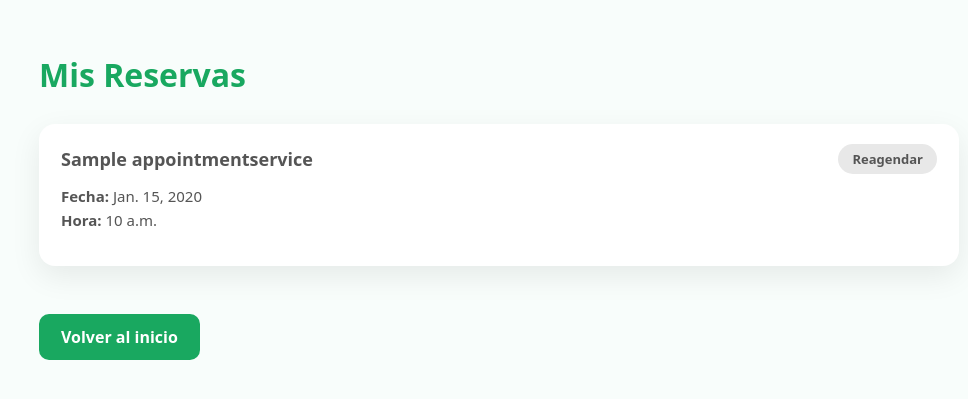
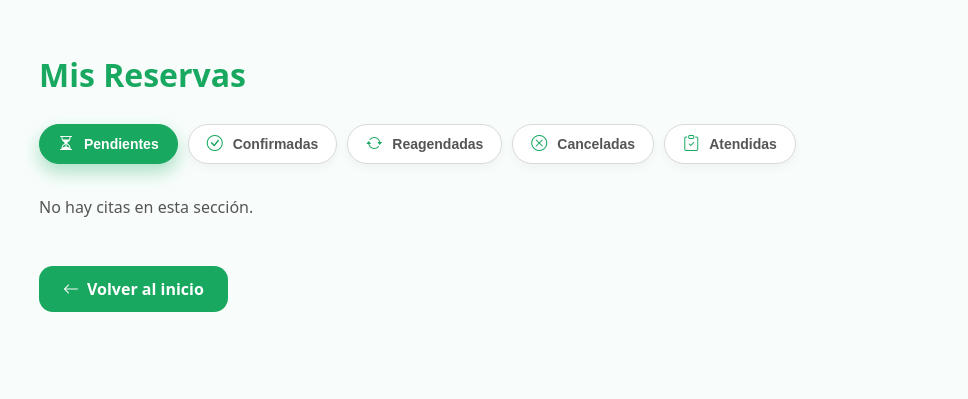
Before and after one commit to jaastorgar/matiz_optica, a Django app: page /appointments/mis-reservas/ in a window 1280 px wide. Shown: the top 399 px of the page, without its empty margins (141-1109 px from the left). Run offline with Django 5.2, Linux system fonts and the light colour scheme; a user stored in the database is signed in; tables that the repository leaves empty hold one stand-in row (values such as "Sample post").

Commit message:
mejoras en mis reservas.

```diff
--- a/matizvision_project/appointments/static/appointments/css/mis_reservas.css
+++ b/matizvision_project/appointments/static/appointments/css/mis_reservas.css
@@ -16,90 +16,146 @@
   box-sizing: border-box;
 }
 
-body {
-  font-family: system-ui, sans-serif;
+body{
+  font-family: system-ui, -apple-system, BlinkMacSystemFont, sans-serif;
   background: var(--fondo);
   margin: 0;
   padding: 32px 16px;
 }
 
-.reservas-container {
+.reservas-container{
   max-width: 920px;
   margin: auto;
 }
 
-h1 {
+h1{
   color: var(--verde);
   margin-bottom: 28px;
   font-size: 32px;
+  font-weight: 800;
+}
+
+/* =====================
+   TABS (BOTONES SECCIONES)
+===================== */
+.reservas-tabs{
+  display: flex;
+  gap: 10px;
+  margin-bottom: 32px;
+  flex-wrap: wrap;
+}
+
+.reservas-tabs button{
+  display: inline-flex;
+  align-items: center;
+  gap: 10px;
+
+  padding: 10px 18px;
+  border-radius: 999px;
+
+  background: #ffffff;
+  color: var(--plomo-oscuro);
+  border: 1px solid var(--plomo-claro);
+
+  font-size: 14px;
+  font-weight: 600;
+  cursor: pointer;
+
+  transition: all .25s ease;
+  box-shadow: 0 4px 10px rgba(0,0,0,.04);
+}
+
+.reservas-tabs button i{
+  font-size: 16px;
+  color: var(--verde);
+}
+
+/* Hover */
+.reservas-tabs button:hover{
+  background: #f0faf5;
+  border-color: var(--verde);
+  color: var(--verde-oscuro);
+}
+
+/* ACTIVO */
+.reservas-tabs button.active{
+  background: var(--verde);
+  color: #fff;
+  border-color: var(--verde);
+  box-shadow: 0 8px 18px rgba(25,168,96,.35);
+}
+
+.reservas-tabs button.active i{
+  color: #fff;
 }
 
 /* =====================
    LISTADO
 ===================== */
-.reservas-list {
-  list-style: none;
-  padding: 0;
-  margin: 0;
+#reservas-list{
+  margin-top: 10px;
 }
 
-.reserva-card {
+/* =====================
+   CARD RESERVA
+===================== */
+.reserva-card{
   background: var(--blanco);
-  border-radius: 16px;
-  padding: 20px 22px;
-  margin-bottom: 20px;
+  border-radius: 18px;
+  padding: 22px 24px;
+  margin-bottom: 22px;
   box-shadow: var(--shadow);
 }
 
 /* =====================
    HEADER CARD
 ===================== */
-.reserva-header {
+.reserva-header{
   display: flex;
   justify-content: space-between;
   align-items: center;
   gap: 12px;
 }
 
-.reserva-header h3 {
+.reserva-header h3{
   margin: 0;
-  color: var(--plomo-oscuro);
+  color: #222;
   font-size: 18px;
   font-weight: 700;
 }
 
 /* =====================
-   ESTADOS
+   ESTADOS (BADGES)
 ===================== */
-.estado {
+.estado{
   padding: 6px 14px;
-  border-radius: 20px;
-  font-size: 13px;
-  font-weight: 600;
+  border-radius: 999px;
+  font-size: 12.5px;
+  font-weight: 700;
   white-space: nowrap;
 }
 
-.estado.pendiente {
+.estado.pendiente{
   background: #fff3cd;
   color: #856404;
 }
 
-.estado.confirmada {
+.estado.confirmada{
   background: #e6f4ee;
   color: var(--verde-oscuro);
 }
 
-.estado.reagendar {
-  background: #e8e8e8;
+.estado.reagendada{
+  background: #ececec;
   color: var(--plomo-oscuro);
 }
 
-.estado.cancelada {
+.estado.cancelada{
   background: #fdecea;
   color: var(--rojo);
 }
 
-.estado.atendida {
+.estado.atendida{
   background: #e0e0e0;
   color: #333;
 }
@@ -107,55 +163,55 @@
 /* =====================
    INFO
 ===================== */
-.reserva-info {
-  margin-top: 12px;
+.reserva-info{
+  margin-top: 14px;
   color: var(--plomo-oscuro);
   font-size: 15px;
 }
 
-.reserva-info p {
+.reserva-info p{
   margin: 4px 0;
 }
 
 /* =====================
    ACTIONS
 ===================== */
-.reserva-actions {
-  margin-top: 16px;
+.reserva-actions{
+  margin-top: 18px;
   display: flex;
-  gap: 10px;
+  gap: 12px;
   flex-wrap: wrap;
 }
 
-.btn {
-  padding: 9px 18px;
-  border-radius: 10px;
-  font-weight: 600;
+.btn{
+  padding: 10px 22px;
+  border-radius: 12px;
+  font-weight: 700;
+  font-size: 14px;
   text-decoration: none;
-  font-size: 14px;
-  display: inline-flex;
-  align-items: center;
-  justify-content: center;
+  border: none;
+  cursor: pointer;
 }
 
-.btn.confirmar {
+/* Botones */
+.btn.confirmar{
   background: var(--verde);
-  color: white;
+  color: #fff;
 }
 
-.btn.confirmar:hover {
+.btn.confirmar:hover{
   background: var(--verde-oscuro);
 }
 
-.btn.outline {
+.btn.outline{
   border: 2px solid var(--verde);
+  background: transparent;
   color: var(--verde);
-  background: transparent;
 }
 
 .confirmada-text,
-.finalizada {
-  font-weight: 600;
+.finalizada{
+  font-weight: 700;
   color: var(--verde-oscuro);
   padding: 6px 0;
 }
@@ -163,84 +219,82 @@
 /* =====================
    BACK
 ===================== */
-.btn-back {
-  display: inline-block;
-  margin-top: 28px;
-  padding: 12px 22px;
+.btn-back{
+  display: inline-flex;
+  align-items: center;
+  gap: 8px;
+  margin-top: 32px;
+  padding: 12px 24px;
   background: var(--verde);
-  color: var(--blanco);
-  border-radius: 10px;
+  color: #fff;
+  border-radius: 14px;
   text-decoration: none;
-  font-weight: 600;
+  font-weight: 700;
 }
 
 /* =====================
    EMPTY
 ===================== */
-.empty {
+.empty{
   color: var(--plomo-oscuro);
   font-size: 16px;
+  margin-top: 20px;
 }
 
-/* ==========================================================
+/* ==================================================
    RESPONSIVE
-========================================================== */
+================================================== */
 
-/* ---------- Tablets ---------- */
+/* -------- Tablet -------- */
 @media (max-width: 768px){
-
-  h1 {
+  h1{
     font-size: 28px;
   }
 
-  .reserva-card {
-    padding: 18px;
+  .reservas-tabs{
+    gap: 8px;
   }
 
-  .reserva-header {
+  .reservas-tabs button{
+    font-size: 13px;
+    padding: 9px 14px;
+  }
+
+  .reserva-card{
+    padding: 20px;
+  }
+
+  .reserva-header{
     flex-direction: column;
     align-items: flex-start;
   }
-
-  .estado {
-    margin-top: 6px;
-  }
-
-  .reserva-actions {
-    gap: 8px;
-  }
 }
 
-/* ---------- Mobile ---------- */
+/* -------- Mobile -------- */
 @media (max-width: 480px){
-
-  body {
+  body{
     padding: 20px 12px;
   }
 
-  h1 {
+  h1{
     font-size: 24px;
-    margin-bottom: 22px;
   }
 
-  .reserva-card {
-    padding: 16px;
+  .reservas-tabs{
+    flex-direction: column;
   }
 
-  .reserva-header h3 {
-    font-size: 16px;
+  .reservas-tabs button{
+    width: 100%;
+    justify-content: center;
   }
 
-  .reserva-info {
-    font-size: 14px;
-  }
-
-  .reserva-actions {
+  .reserva-actions{
     flex-direction: column;
   }
 
   .btn,
-  .btn-back {
+  .btn-back{
     width: 100%;
     text-align: center;
   }
--- /dev/null
+++ b/matizvision_project/appointments/static/appointments/js/mis_reservas.js
@@ -0,0 +1,87 @@
+document.addEventListener("DOMContentLoaded", () => {
+
+  const data = window.RESERVAS_DATA || [];
+  const list = document.getElementById("reservas-list");
+  const template = document.getElementById("reserva-template");
+  const tabs = document.querySelectorAll(".reservas-tabs button");
+
+  function getCSRFToken() {
+    return document.querySelector('[name=csrfmiddlewaretoken]').value;
+  }
+
+  function render(estado) {
+    list.innerHTML = "";
+
+    const filtradas = data.filter(r => r.estado === estado);
+
+    if (!filtradas.length) {
+      list.innerHTML = `<p class="empty">No hay citas en esta sección.</p>`;
+      return;
+    }
+
+    filtradas.forEach(r => {
+      const clone = template.content.cloneNode(true);
+
+      clone.querySelector(".servicio").textContent = r.servicio;
+      clone.querySelector(".fecha").textContent = r.fecha;
+      clone.querySelector(".hora").textContent = r.hora;
+
+      const estadoSpan = clone.querySelector(".estado");
+      estadoSpan.textContent = r.estado_label;
+      estadoSpan.className = `estado ${r.estado}`;
+
+      const actions = clone.querySelector(".reserva-actions");
+
+      /* ===============================
+         ACCIONES POR ESTADO
+      =============================== */
+
+      if (r.estado === "pendiente") {
+        actions.innerHTML = `
+          <form method="POST" action="/appointments/confirmar-cita/${r.id}/">
+            <input type="hidden" name="csrfmiddlewaretoken" value="${getCSRFToken()}">
+            <button type="submit" class="btn confirmar">
+              Confirmar
+            </button>
+          </form>
+
+          <a href="/appointments/fecha/${r.servicio_id}/" class="btn outline">
+            Reagendar
+          </a>
+        `;
+      }
+
+      if (r.estado === "confirmada") {
+        actions.innerHTML = `
+          <span class="confirmada-text">
+            Hora confirmada
+          </span>
+        `;
+      }
+
+      if (r.estado === "atendida") {
+        actions.innerHTML = `
+          <span class="finalizada">
+            Atendida
+          </span>
+        `;
+      }
+
+      list.appendChild(clone);
+    });
+  }
+
+  /* ===============================
+     TABS
+  =============================== */
+  tabs.forEach(btn => {
+    btn.addEventListener("click", () => {
+      tabs.forEach(b => b.classList.remove("active"));
+      btn.classList.add("active");
+      render(btn.dataset.tab);
+    });
+  });
+
+  // Inicial
+  render("pendiente");
+});
--- a/matizvision_project/appointments/templates/appointments/mis_reservas.html
+++ b/matizvision_project/appointments/templates/appointments/mis_reservas.html
@@ -4,6 +4,10 @@
 <head>
   <meta charset="UTF-8">
   <title>Mis Reservas</title>
+
+  <!-- Bootstrap Icons -->
+  <link rel="stylesheet"
+    href="https://cdn.jsdelivr.net/npm/bootstrap-icons@1.11.3/font/bootstrap-icons.css">
 
   <link rel="stylesheet" href="{% static 'appointments/css/mis_reservas.css' %}">
 </head>
@@ -15,46 +19,79 @@
   <h1>Mis Reservas</h1>
 
   {% if reservas %}
-    <ul class="reservas-list">
-      {% for r in reservas %}
-        <li class="reserva-card">
 
+  <!-- CSRF TOKEN GLOBAL (para JS) -->
+  <form style="display:none;">
+    {% csrf_token %}
+  </form>
+
+  <!-- TABS -->
+  <nav class="reservas-tabs">
+    <button data-tab="pendiente" class="active">
+      <i class="bi bi-hourglass-split"></i> Pendientes
+    </button>
+    <button data-tab="confirmada">
+      <i class="bi bi-check-circle"></i> Confirmadas
+    </button>
+    <button data-tab="reagendada">
+      <i class="bi bi-arrow-repeat"></i> Reagendadas
+    </button>
+    <button data-tab="cancelada">
+      <i class="bi bi-x-circle"></i> Canceladas
+    </button>
+    <button data-tab="atendida">
+      <i class="bi bi-clipboard-check"></i> Atendidas
+    </button>
+  </nav>
+
+  <!-- LISTA -->
+  <div id="reservas-list"></div>
+
+  <!-- TEMPLATE -->
+  <template id="reserva-template">
+    <div class="reserva-card">
       <div class="reserva-header">
-            <h3>{{ r.servicio.nombre }}</h3>
-            <span class="estado {{ r.estado }}">
-              {{ r.get_estado_display }}
-            </span>
+        <h3 class="servicio"></h3>
+        <span class="estado"></span>
       </div>
 
       <div class="reserva-info">
-            <p><strong>Fecha:</strong> {{ r.fecha }}</p>
-            <p><strong>Hora:</strong> {{ r.hora }}</p>
+        <p><strong>Fecha:</strong> <span class="fecha"></span></p>
+        <p><strong>Hora:</strong> <span class="hora"></span></p>
       </div>
 
-          <div class="reserva-actions">
+      <div class="reserva-actions"></div>
+    </div>
+  </template>
 
-            {% if r.estado == "pendiente" %}
-              <a href="#" class="btn confirmar">Confirmar</a>
-              <a href="{% url 'seleccionar_fecha' r.servicio.id %}" class="btn outline">Reagendar</a>
-            {% elif r.estado == "confirmada" %}
-              <span class="confirmada-text">Hora confirmada</span>
-              <a href="{% url 'seleccionar_fecha' r.servicio.id %}" class="btn outline">Reagendar</a>
-            {% elif r.estado == "atendida" %}
-              <span class="finalizada">Atendida</span>
-            {% endif %}
+  <!-- DATA -->
+  <script>
+    window.RESERVAS_DATA = [
+      {% for r in reservas %}
+      {
+        id: "{{ r.id }}",
+        servicio: "{{ r.servicio.nombre }}",
+        fecha: "{{ r.fecha }}",
+        hora: "{{ r.hora }}",
+        estado: "{{ r.estado }}",
+        estado_label: "{{ r.get_estado_display }}",
+        servicio_id: "{{ r.servicio.id }}"
+      },
+      {% endfor %}
+    ];
+  </script>
 
-          </div>
-
-        </li>
-      {% endfor %}
-    </ul>
   {% else %}
     <p class="empty">Aún no tienes reservas registradas.</p>
   {% endif %}
 
-  <a href="{% url 'home' %}" class="btn-back">Volver al inicio</a>
+  <a href="{% url 'home' %}" class="btn-back">
+    <i class="bi bi-arrow-left"></i> Volver al inicio
+  </a>
 
 </main>
 
+<script src="{% static 'appointments/js/mis_reservas.js' %}"></script>
+
 </body>
 </html>
--- a/matizvision_project/appointments/urls.py
+++ b/matizvision_project/appointments/urls.py
@@ -1,7 +1,7 @@
 from django.urls import path
 from .views import (
     agenda_publica, seleccionar_fecha, seleccionar_hora, confirmar_reserva,
-    mis_reservas
+    mis_reservas, confirmar_cita_existente
 )
 
 urlpatterns = [
@@ -10,4 +10,5 @@
     path("horas/<int:servicio_id>/<str:fecha>/", seleccionar_hora, name="seleccionar_hora"),
     path("confirmar/<int:servicio_id>/<str:fecha>/<str:hora>/", confirmar_reserva, name="confirmar_reserva"),
     path("mis-reservas/", mis_reservas, name="mis_reservas"),
+    path("confirmar-cita/<int:appointment_id>/", confirmar_cita_existente, name="confirmar_cita"),
 ]
--- a/matizvision_project/appointments/views.py
+++ b/matizvision_project/appointments/views.py
@@ -75,3 +75,17 @@
     return render(request, "appointments/mis_reservas.html", {
         "reservas": reservas
     })
+
+
+@login_required
+def confirmar_cita_existente(request, appointment_id):
+    if request.method != "POST":
+        return redirect("mis_reservas")
+
+    cita = Appointment.objects.get(id=appointment_id, user=request.user)
+
+    cita.estado = "confirmada"
+    cita.save()
+
+    messages.success(request, "Cita confirmada correctamente.")
+    return redirect("mis_reservas")
```
Lines whose indentation alone changed are shown as unchanged.
